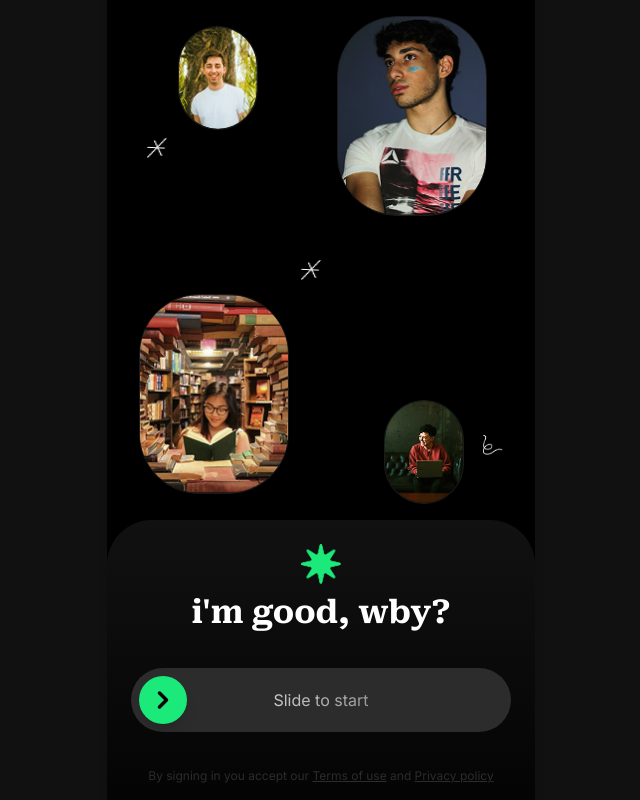
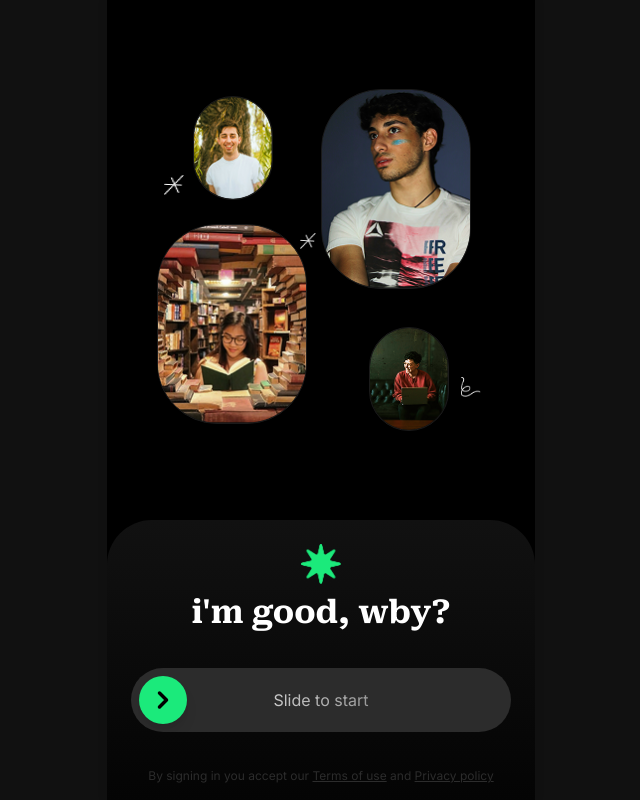
Before and after one commit to swapnilgupta14/citadel-web-fe, a React (Vite) app: page / in a window 1280 px wide. Shown: the whole page, without its empty margins (319-959 px from the left). Built offline with nearby package versions, Linux system fonts and the light colour scheme.

Commit message:
refactor: adjust dimensions and positioning in SignupPage for improved layout

```diff
--- a/src/pages/SignupPage.tsx
+++ b/src/pages/SignupPage.tsx
@@ -31,7 +31,7 @@ export const SignupPage = ({ onComplete }: SignupPageProps) => {
             x: imageX,
             aspectRatio: "1 / 1.3",
           }}
-          className="relative w-full max-h-full"
+          className="relative w-[90%] max-h-[70%]"
         >
           <motion.div className="absolute top-[2%] left-[14%] w-20 h-[6.5rem] bg-background-secondary border border-border overflow-hidden rounded-[3.75rem]">
             <img
@@ -69,11 +69,11 @@ export const SignupPage = ({ onComplete }: SignupPageProps) => {
             <img src="/vector1.png" alt="" className="w-5 h-5" />
           </motion.div>
 
-          <motion.div className="absolute top-[50%] left-[45%]">
-            <img src="/vector1.png" alt="" className="w-5 h-5" />
+          <motion.div className="absolute top-[42%] left-[44%]">
+            <img src="/vector1.png" alt="" className="w-4 h-4" />
           </motion.div>
 
-          <motion.div className="absolute bottom-[10%] right-[4%]">
+          <motion.div className="absolute bottom-[10%] right-[5%]">
             <img src="/vector2.png" alt="" className="w-5 h-5" />
           </motion.div>
         </motion.div>
```
